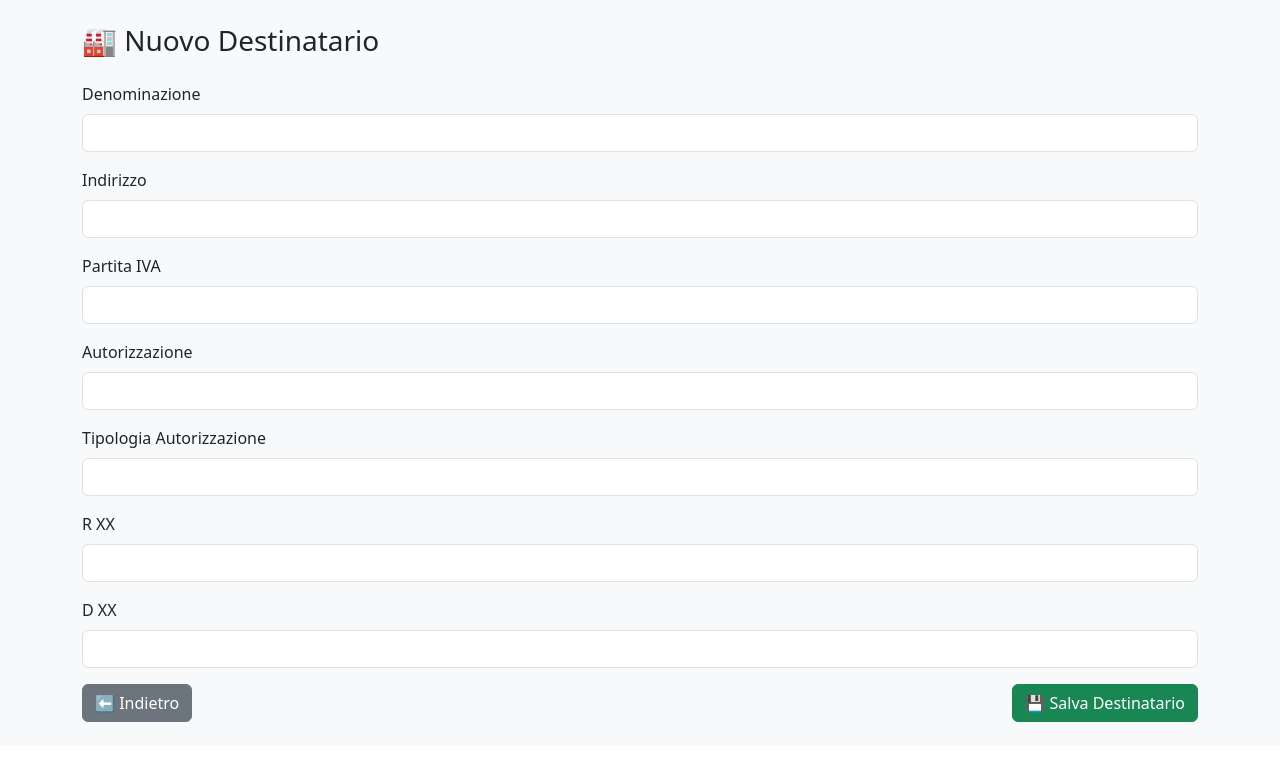
After one commit to alepsio/Formulari, a Flask app: template templates/aggiungi_destinatario.html in a window 1280 px wide. The commit adds this page. Shown: the top 761 px of the page. Run offline with Flask 3, Linux system fonts and the light colour scheme; the template is opened without the code that fills it, so the values that code supplies are empty; some libraries are stand-ins or nearby versions.

Commit message:
risoluzione bug

```diff
--- a/app.py
+++ b/app.py
@@ -205,6 +205,8 @@ def autista_dashboard():
                            giorno_prec=giorno_prec,
                            giorno_succ=giorno_succ)
 
+
+
 @app.route('/admin/aggiungi_autista', methods=['GET', 'POST'])
 @login_required
 def aggiungi_autista():
@@ -228,7 +230,7 @@ def aggiungi_autista():
 
         return redirect('/admin')
 
-    return render_template('aggiungi_autista.html')
+    return render_template('dashboard_admin.html')
 
 @app.route('/admin/aggiungi_produttore', methods=['GET', 'POST'])
 @login_required
@@ -254,7 +256,7 @@ def aggiungi_produttore():
 
         return redirect('/admin')
 
-    return render_template('aggiungi_produttore.html')
+    return render_template('dashboard_admin.html')
 
 @app.route('/admin/aggiungi_destinatario', methods=['GET', 'POST'])
 @login_required
@@ -282,7 +284,7 @@ def aggiungi_destinatario():
 
         return redirect('/admin')
 
-    return render_template('aggiungi_destinatario.html')
+    return render_template('dashboard_admin.html')
 
 @app.route('/admin/aggiungi_trasportatore', methods=['GET', 'POST'])
 @login_required
@@ -306,7 +308,7 @@ def aggiungi_trasportatore():
 
         return redirect('/admin')
 
-    return render_template('aggiungi_trasportatore.html')
+    return render_template('dashboard_admin.html')
 
 
 
--- /dev/null
+++ b/templates/aggiungi_destinatario.html
@@ -0,0 +1,26 @@
+<!DOCTYPE html>
+<html lang="it">
+<head>
+    <meta charset="UTF-8">
+    <title>Aggiungi Destinatario</title>
+    <link href="https://cdn.jsdelivr.net/npm/bootstrap@5.3.2/dist/css/bootstrap.min.css" rel="stylesheet">
+</head>
+<div class="p-4 bg-light">
+    <div class="container">
+        <h3 class="mb-4">🏭 Nuovo Destinatario</h3>
+        <form method="POST">
+            <div class="mb-3"><label class="form-label">Denominazione</label><input type="text" name="denominazione" class="form-control" required></div>
+            <div class="mb-3"><label class="form-label">Indirizzo</label><input type="text" name="indirizzo" class="form-control"></div>
+            <div class="mb-3"><label class="form-label">Partita IVA</label><input type="text" name="partita_iva" class="form-control"></div>
+            <div class="mb-3"><label class="form-label">Autorizzazione</label><input type="text" name="autorizzazione" class="form-control"></div>
+            <div class="mb-3"><label class="form-label">Tipologia Autorizzazione</label><input type="text" name="tipo_autorizzazione" class="form-control"></div>
+            <div class="mb-3"><label class="form-label">R XX</label><input type="text" name="rxx" class="form-control"></div>
+            <div class="mb-3"><label class="form-label">D XX</label><input type="text" name="dxx" class="form-control"></div>
+            <div class="d-flex justify-content-between">
+                <a href="/admin" class="btn btn-secondary">⬅️ Indietro</a>
+                <button type="submit" class="btn btn-success">💾 Salva Destinatario</button>
+            </div>
+        </form>
+    </div>
+</div>
+</html>
```
Also changed, not shown: templates/aggiungi_autista.html (added, +19 -0 lines), templates/dashboard_admin.html (+4 -4 lines).
